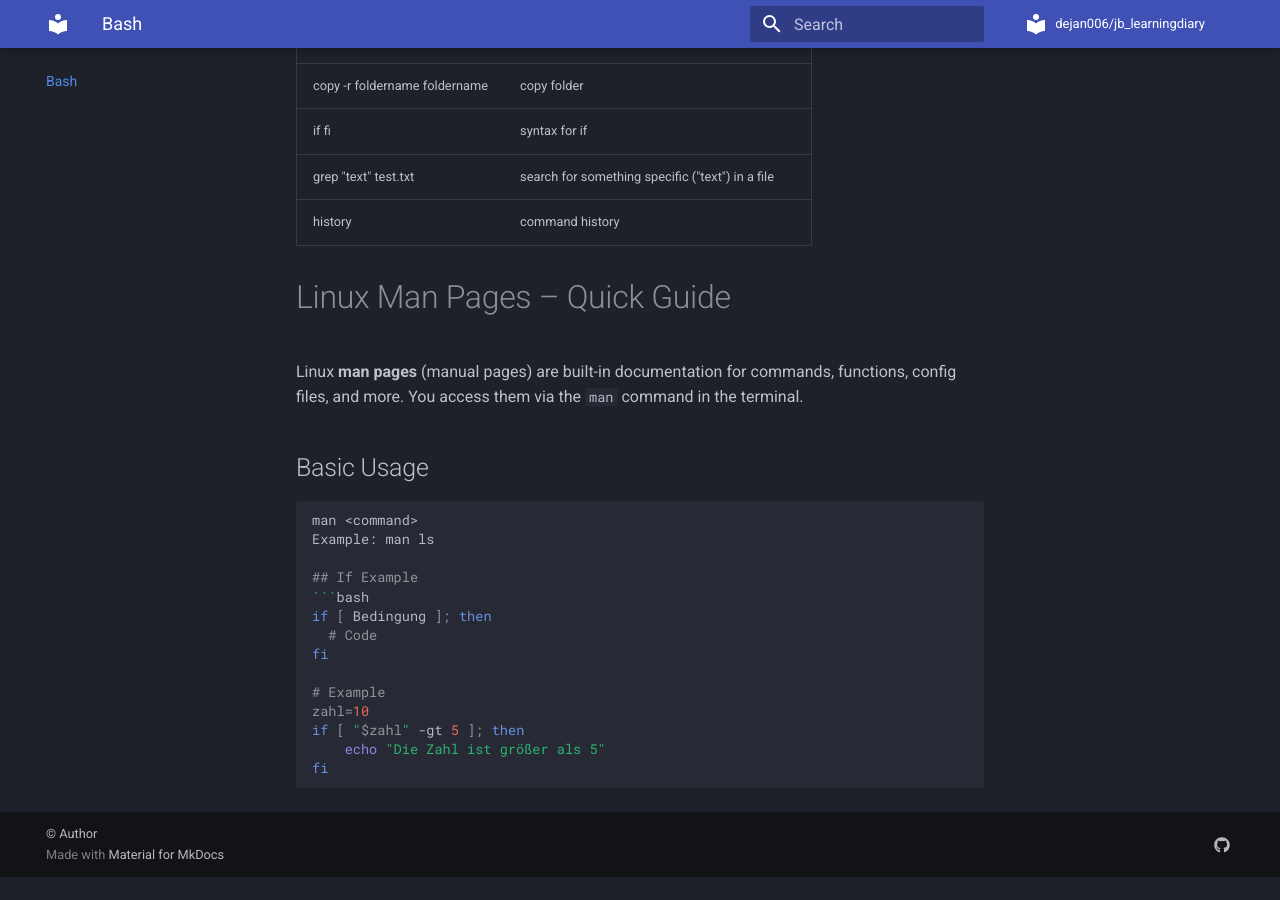
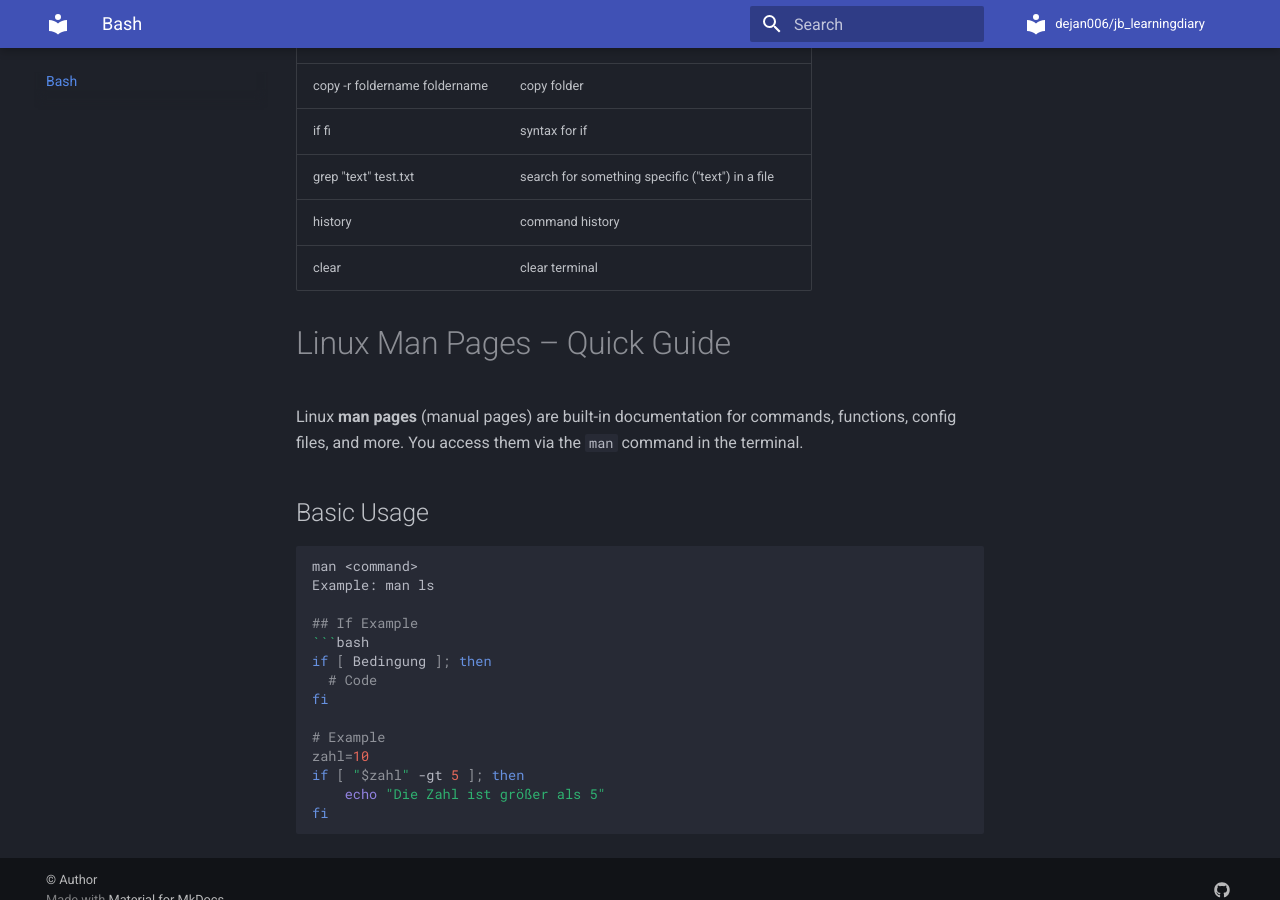
Before and after one commit to dejan006/jb_learningdiary, an MkDocs documentation site: the page built from docs/bash.md, in a window 1280 px wide and 900 px high, scrolled down 1051 px. Built offline with MkDocs 1.6.1 and Material for MkDocs 9.7.7, drawn with Linux system fonts in a browser that asks for light colours; comment, search, counter and statistics services are not loaded; before the commit the page ends 1928 px from its top, so only the background shows below that.

Commit message:
New Update - Bash

```diff
--- a/docs/bash.md
+++ b/docs/bash.md
@@ -25,6 +25,7 @@ Basic Commands:
 | if fi                         | syntax for if                                      |
 | grep "text" test.txt          | search for something specific ("text") in a file   |
 | history                       | command history                                    |
+| clear                         | clear terminal                                     |
 
 # Linux Man Pages – Quick Guide
 
```
